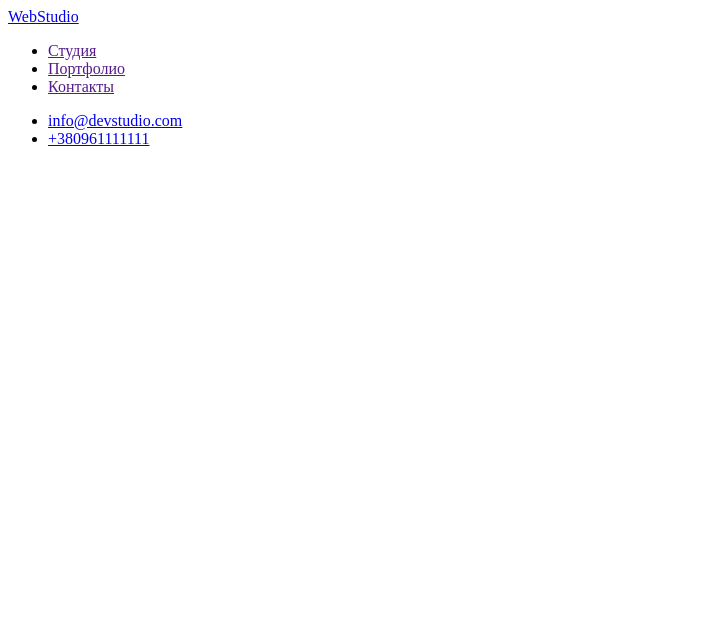
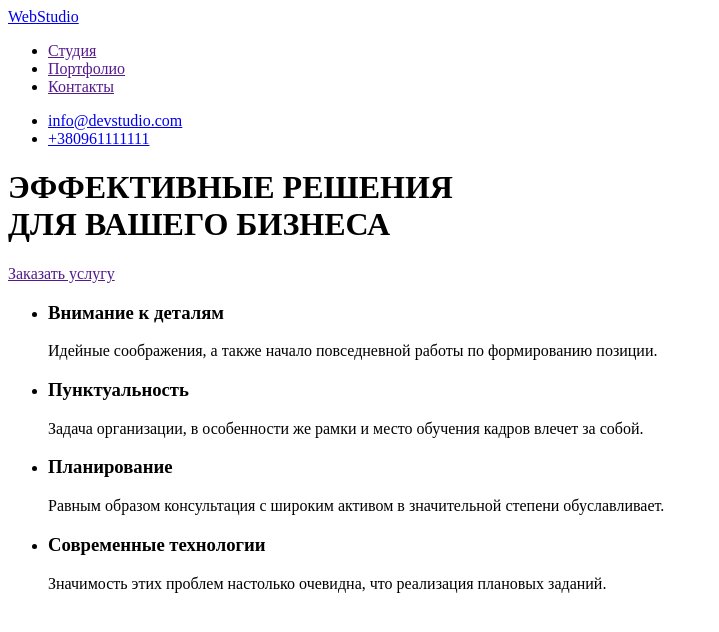
Before and after one commit to TaniaYef/html-css-22, a plain HTML site: page index.html in a window 1280 px wide. Shown: the whole page, without its empty margins (0-719 px from the left). Drawn offline with Linux system fonts and the light colour scheme.

Commit message:
Добавляет main i section

```diff
--- a/index.html
+++ b/index.html
@@ -8,6 +8,7 @@
 </head>
 <body>
     <header>
+        <nav>
             <a href="/">
                 WebStudio
             </a>
@@ -32,7 +33,39 @@
                     <a href="tel:+380961111111">+380961111111</a>
                 </li>
             </ul>
+        </nav>
     </header>
+
+    <main>
+        <h1>ЭФФЕКТИВНЫЕ РЕШЕНИЯ <br />ДЛЯ ВАШЕГО БИЗНЕСА</h1>
+        <a href="">Заказать услугу</a>
+
+
+        <section>
+            <ul>
+                <li>
+                    <h3>Внимание к деталям</h3>
+                    <p>Идейные соображения, а также начало повседневной работы по формированию позиции.</p>
+                </li>
+                <li>
+                    <h3>Пунктуальность</h3>
+                    <p>Задача организации, в особенности же рамки и место обучения кадров влечет за собой.</p>
+                </li>
+                <li>
+                    <h3>Планирование</h3>
+                    <p>Равным образом консультация с широким активом в значительной степени обуславливает.</p>
+                </li>
+                <li>
+                    <h3>Современные технологии</h3>
+                    <p>Значимость этих проблем настолько очевидна, что реализация плановых заданий.</p>
+                </li>
+            </ul>
+        </section>
+
+        <section>
+            <a href=""></a>
+        </section>
+    </main>
 
 </body>
 </html>
```
Lines whose indentation alone changed are shown as unchanged.
